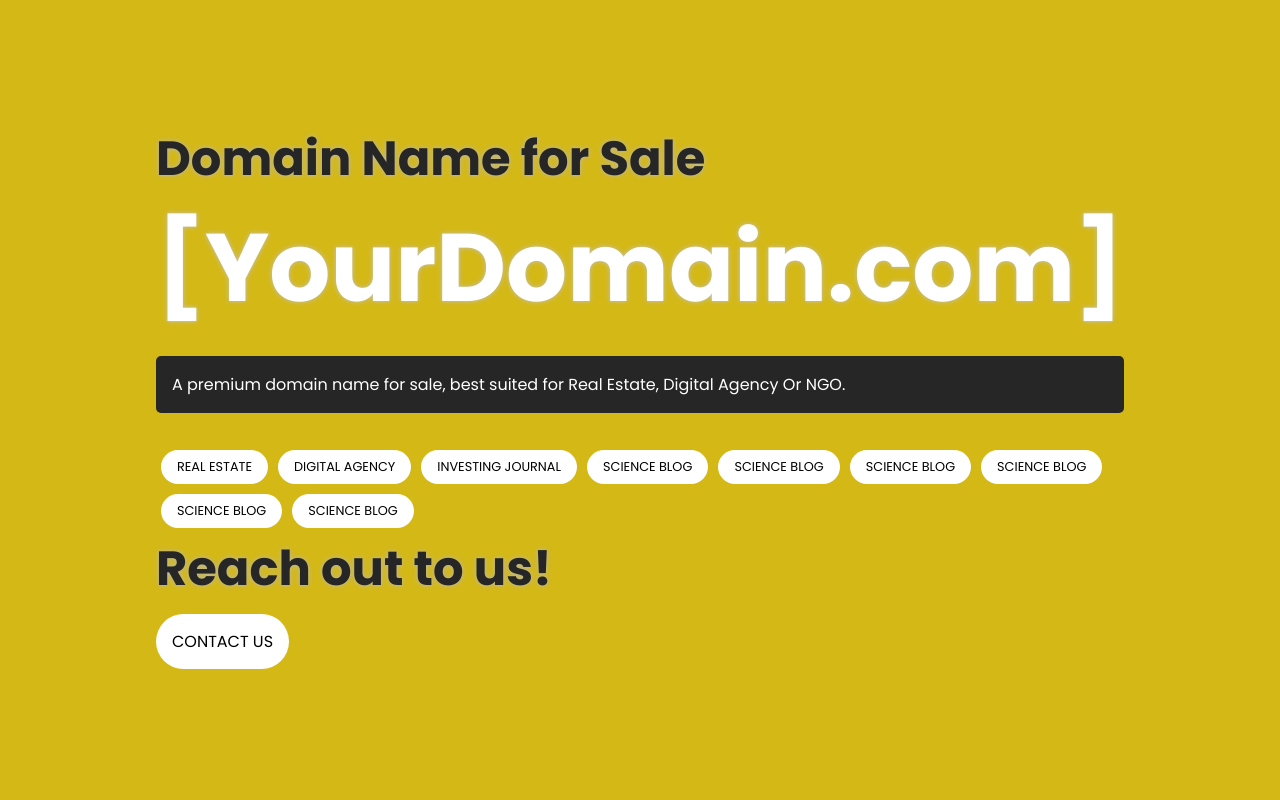
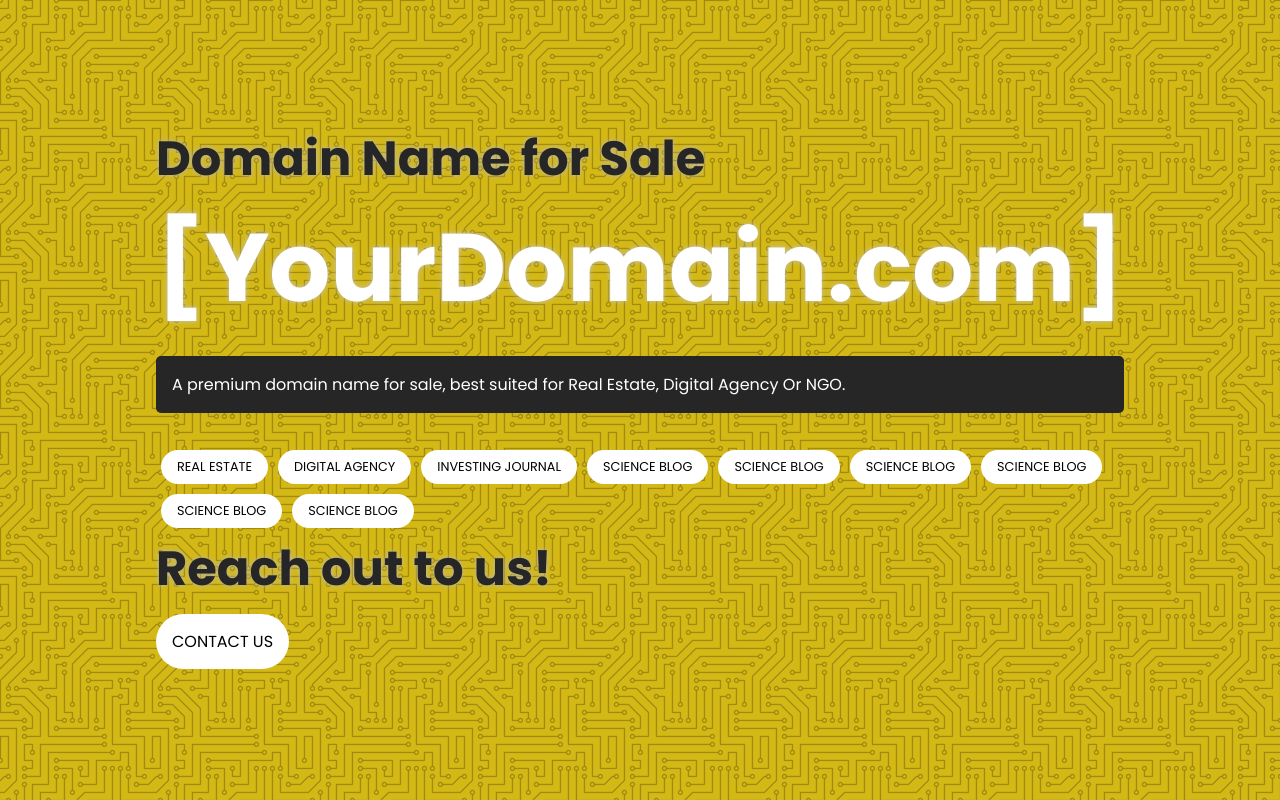
Before and after one commit to kritik-sah/domain4sale, a plain HTML site: page index.html in a window 1280 px wide. Drawn offline with Linux system fonts and the light colour scheme; the site is published under a folder, as on GitHub Pages, so addresses that start at the root find nothing.

Commit message:
solved bg image issue

```diff
--- a/index.html
+++ b/index.html
@@ -21,7 +21,7 @@
         ./images/bg-5.png
 
     -->
-    <div class="overlay" style="background-image: url('/images/bg-5.png')"></div>
+    <div class="overlay" style="background-image: url('./images/bg-5.png')"></div>
     <main>
         <article>
             <div>
```
